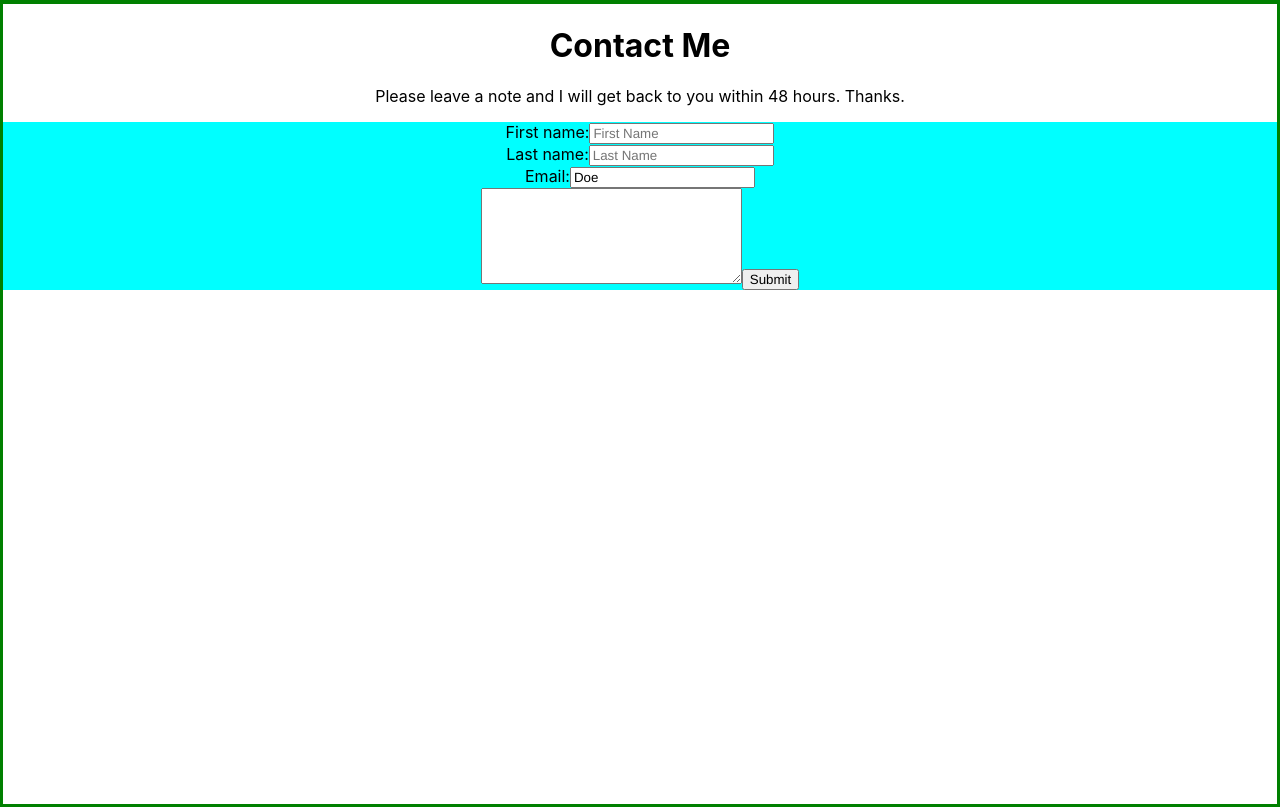
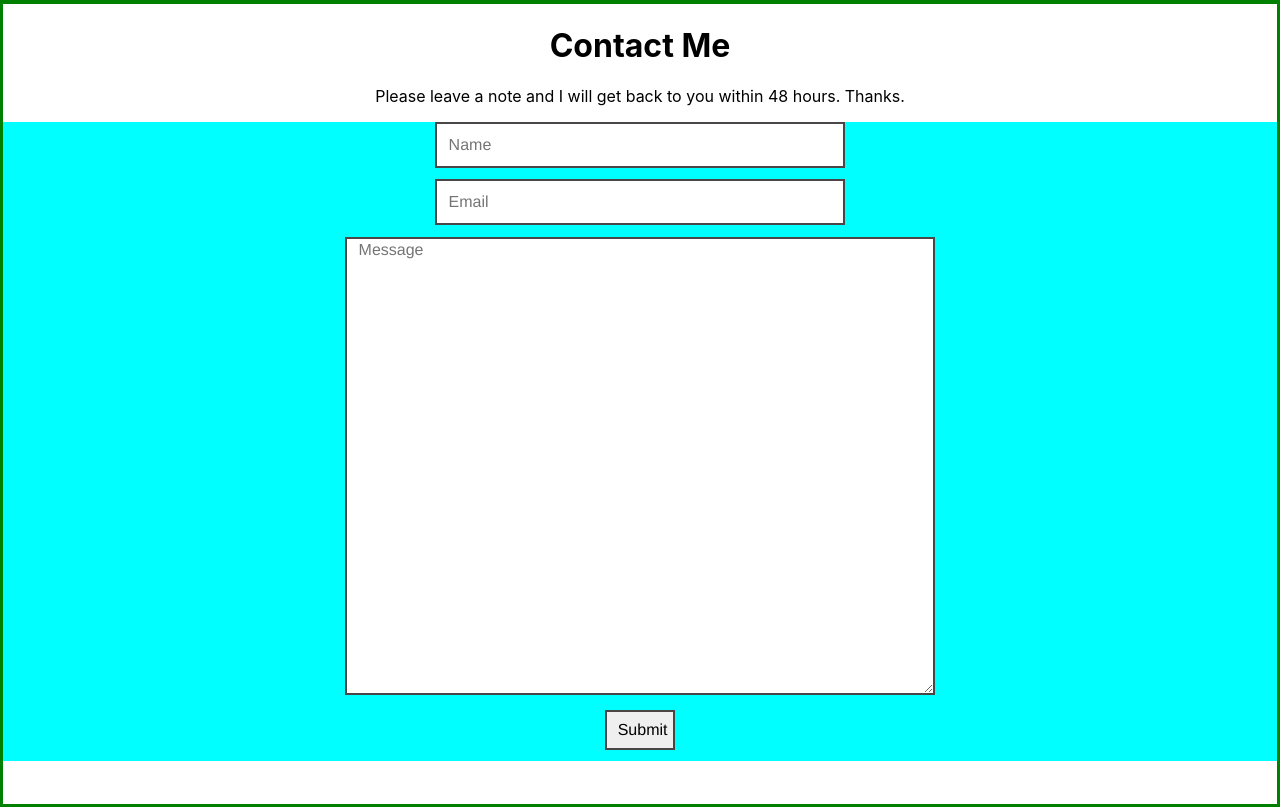
Before and after one commit to Charlesdigital/Portfolio_1, a React (Create React App) app: page / in a window 1280 px wide. Shown: the part 3148-3955 px from the top of the page. Built offline with nearby package versions, Linux system fonts and the light colour scheme.

Commit message:
remove last name and restyle contact form

```diff
--- a/src/components/Contactform/Contactform.css
+++ b/src/components/Contactform/Contactform.css
@@ -20,3 +20,18 @@
     border: 3px solid green;
     margin-left: 34px;
 }
+
+input {
+    border: 2px solid #4b4646;
+    margin-bottom: 0.7rem;
+    padding-left: 0.7rem;
+    height: 2.5rem;
+    font-size: 100%;
+}
+
+textarea {
+    border: 2px solid #4b4646;
+    margin-bottom: 0.7rem;
+    padding-left: 0.7rem;
+    font-size: 100%;
+}
--- a/src/components/Contactform/contactform.jsx
+++ b/src/components/Contactform/contactform.jsx
@@ -8,26 +8,24 @@ function contactform() {
 <div className= "header-info">
 <h1>Contact Me </h1>
 <p> Please leave a note and I will get back to you within 48 hours. Thanks.</p>
+
+</div>
+<div className="input-info">
+<div className="formContainer">
+
+<label for="fname"></label>
+<input type="text" id="fname" name="fname" placeholder="Name" size="40" ></input>
 </div>
 
-<div className="input-info">
-
-<div className="formContainer">
-<label for="fname">First name:</label>
-<input type="text" id="fname" name="fname" placeholder="First Name" ></input>
-</div>
-<div >
-<label for="fname" placeholder="Last Name">Last name:</label>
-<input type="text" id="lname" name="lname" placeholder="Last Name" ></input>
-</div>
 <div className="email">
-
-<label for="fname">Email:</label>
-<input type="text" id="lname" name="lname" value="Doe"></input>
+<label for="fname"></label>
+<input type="text" id="lname" name="lname" placeholder="Email" size="40"></input>
 </div>
 <div>
-<textarea placeholder="message" cols="30" rows="6"> </textarea>
+<textarea placeholder="Message" cols="60" rows="25"></textarea>
+<div>
 <input type="submit" value="Submit"></input>
+</div>
 </div>
 
 </div>
```
